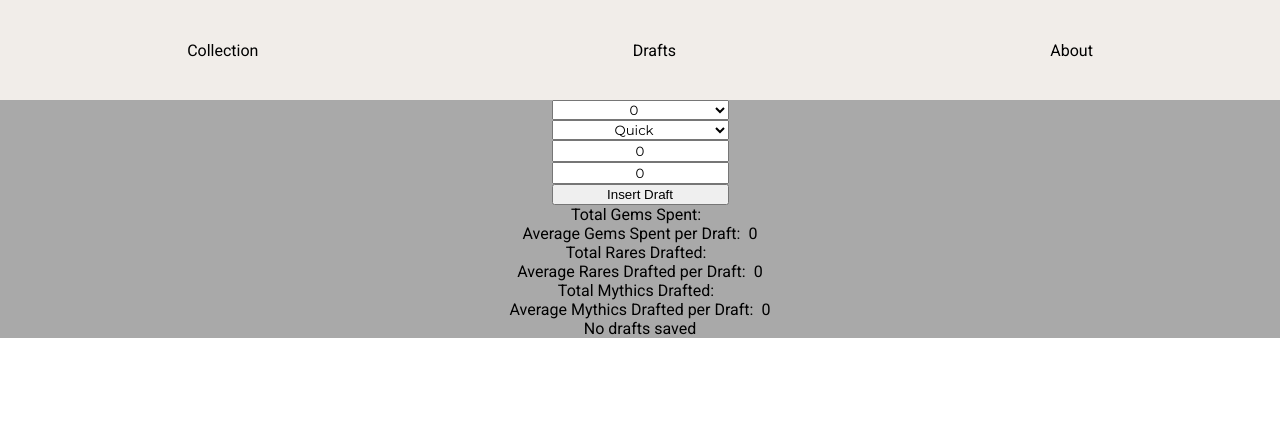
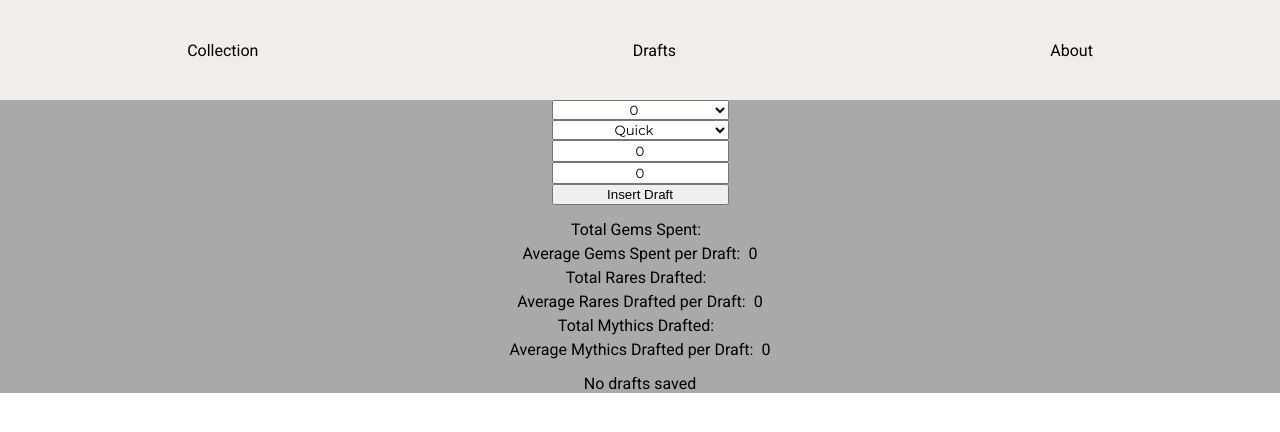
Before and after one commit to Lexacus/MTGA_Set_Collection_Helper, a React (Vite) app: page /drafts in a window 1280 px wide. Shown: the top 432 px of the page. Built offline with nearby package versions, Linux system fonts and the light colour scheme.

Commit message:
refactor: draft stats container, stats fix

```diff
--- a/src/pages/drafts/drafts.styles.tsx
+++ b/src/pages/drafts/drafts.styles.tsx
@@ -17,6 +17,15 @@ export const Option = styled.option`
 export const Input = styled.input`
   font-family: Montserrat;
   text-align: center;
+`;
+
+export const StatsContainer = styled.div`
+  display: flex;
+  flex-direction: column;
+  justify-content: center;
+  align-items: center;
+  margin: 15px 0;
+  row-gap: 5px;
 `;
 
 export const StatsWrapper = styled.div`
--- a/src/pages/drafts/drafts.tsx
+++ b/src/pages/drafts/drafts.tsx
@@ -14,6 +14,7 @@ import {
   DraftTableCell,
   Input,
   StatsWrapper,
+  StatsContainer,
 } from "./drafts.styles";
 
 const Drafts = () => {
@@ -63,25 +64,30 @@ const Drafts = () => {
             <Option value={7}>7</Option>
           </Select>
           <Select {...register("type")}>
-            <Option value={"premier"}>Premier/Traditional</Option>
+            <Option value={"premier"}>Premier</Option>
+            <Option value={"traditional"}>Traditional</Option>
             <Option value={"quick"}>Quick</Option>
           </Select>
           <Input {...register("raresDrafted")} placeholder="No. of rares" />
           <Input {...register("mythicsDrafted")} placeholder="No. of mythics" />
+          {/*TODO: ADD PACKS OBTAINED */}
 
           <button type="submit">Insert Draft</button>
         </Form>
       </FlexCol>
-      <FlexCol>
+      <StatsContainer>
         {/*TODO: Memoize?*/}
         <StatsWrapper>
           <StyledText>Total Gems Spent:</StyledText>
           <StyledText>
             {drafts?.reduce(
               (acc, next) =>
-                acc + next.type === "quick"
-                  ? QuickDraftGemCost[next.wins]
-                  : PremierDraftGemCost[next.wins],
+                acc +
+                Number(
+                  next.type === "quick"
+                    ? QuickDraftGemCost[next.wins]
+                    : PremierDraftGemCost[next.wins]
+                ),
               0
             )}
           </StyledText>
@@ -93,9 +99,12 @@ const Drafts = () => {
               ? (
                   drafts?.reduce(
                     (acc, next) =>
-                      acc + next.type === "quick"
-                        ? QuickDraftGemCost[next.wins]
-                        : PremierDraftGemCost[next.wins],
+                      acc +
+                      Number(
+                        next.type === "quick"
+                          ? QuickDraftGemCost[next.wins]
+                          : PremierDraftGemCost[next.wins]
+                      ),
                     0
                   ) / drafts?.length
                 ).toFixed(2)
@@ -143,7 +152,7 @@ const Drafts = () => {
               : 0}
           </StyledText>
         </StatsWrapper>
-      </FlexCol>
+      </StatsContainer>
       {!!drafts?.length ? (
         <DraftTable>
           <tr>
```
